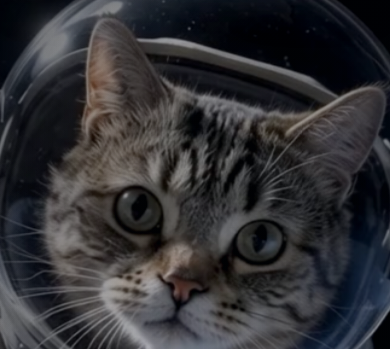
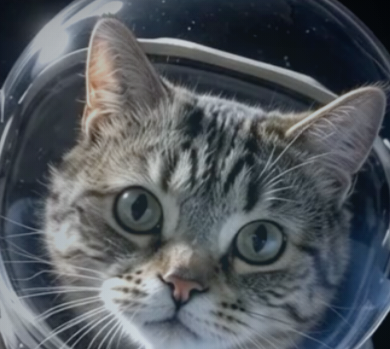
Before and after one commit to Sholzie193/catstronaut-hud, a plain HTML site: page index.html in a window 390 px wide. Shown: the part 62-411 px from the top of the page. Drawn offline with Linux system fonts and the light colour scheme.

Commit message:
Brighten hero animation

```diff
--- a/styles.css
+++ b/styles.css
@@ -58,7 +58,7 @@ a {
   min-height: 620px;
   overflow: hidden;
   perspective: 1200px;
-  background: #02040a;
+  background: #07101b;
   isolation: isolate;
 }
 
@@ -75,7 +75,7 @@ a {
   object-fit: cover;
   object-position: center;
   z-index: 0;
-  filter: saturate(1.04) contrast(1.03);
+  filter: brightness(1.18) saturate(1.12) contrast(1.02);
   transform: scale(var(--video-scale, 1.02)) translate3d(0, 0, 0);
   transition: filter 180ms ease;
   will-change: contents, transform;
@@ -84,8 +84,9 @@ a {
 .vignette {
   z-index: 2;
   background:
-    linear-gradient(90deg, rgba(1, 4, 10, 0.68), rgba(1, 4, 10, 0.2) 38%, rgba(1, 4, 10, 0.55)),
-    linear-gradient(0deg, rgba(1, 4, 10, 0.64), transparent 38%, rgba(1, 4, 10, 0.24));
+    radial-gradient(circle at 56% 42%, rgba(126, 220, 255, 0.13), transparent 32rem),
+    linear-gradient(90deg, rgba(5, 12, 22, 0.46), rgba(5, 12, 22, 0.08) 38%, rgba(5, 12, 22, 0.34)),
+    linear-gradient(0deg, rgba(5, 12, 22, 0.48), transparent 40%, rgba(5, 12, 22, 0.14));
   pointer-events: none;
 }
 
@@ -93,8 +94,9 @@ a {
   z-index: 3;
   pointer-events: none;
   background:
-    linear-gradient(115deg, transparent 10%, rgba(255, 255, 255, 0.08) 17%, transparent 25%);
-  opacity: 0.36;
+    radial-gradient(circle at 24% 20%, rgba(255, 255, 255, 0.12), transparent 22rem),
+    linear-gradient(115deg, transparent 10%, rgba(255, 255, 255, 0.11) 17%, transparent 26%);
+  opacity: 0.46;
 }
 
 .topbar {
@@ -582,8 +584,9 @@ h3 {
 
   .vignette {
     background:
-      linear-gradient(0deg, rgba(1, 4, 10, 0.88), rgba(1, 4, 10, 0.22) 45%, rgba(1, 4, 10, 0.38)),
-      linear-gradient(90deg, rgba(1, 4, 10, 0.38), transparent 45%, rgba(1, 4, 10, 0.22));
+      radial-gradient(circle at 52% 36%, rgba(126, 220, 255, 0.13), transparent 20rem),
+      linear-gradient(0deg, rgba(5, 12, 22, 0.66), rgba(5, 12, 22, 0.12) 45%, rgba(5, 12, 22, 0.22)),
+      linear-gradient(90deg, rgba(5, 12, 22, 0.24), transparent 45%, rgba(5, 12, 22, 0.14));
   }
 
   .topbar {
```
